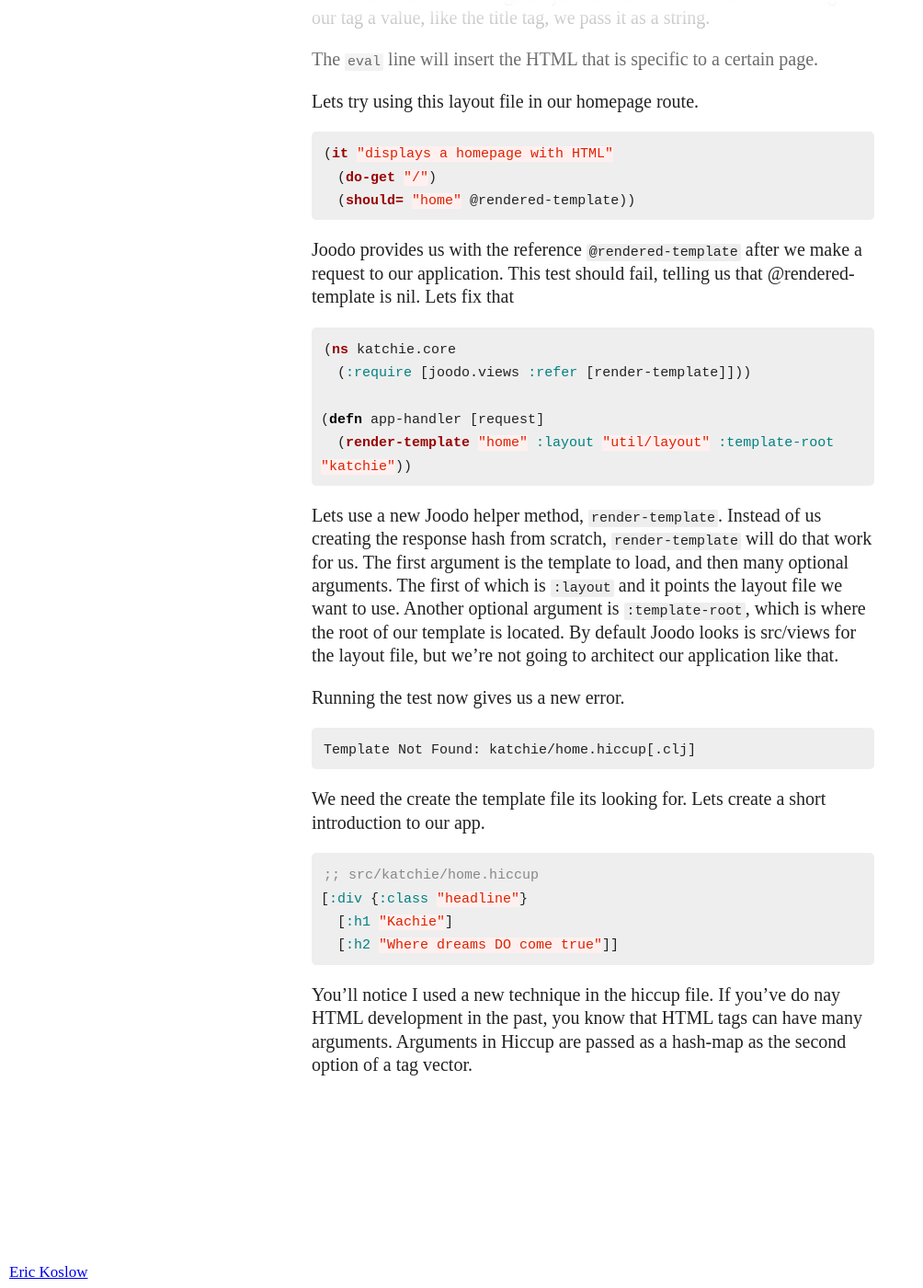
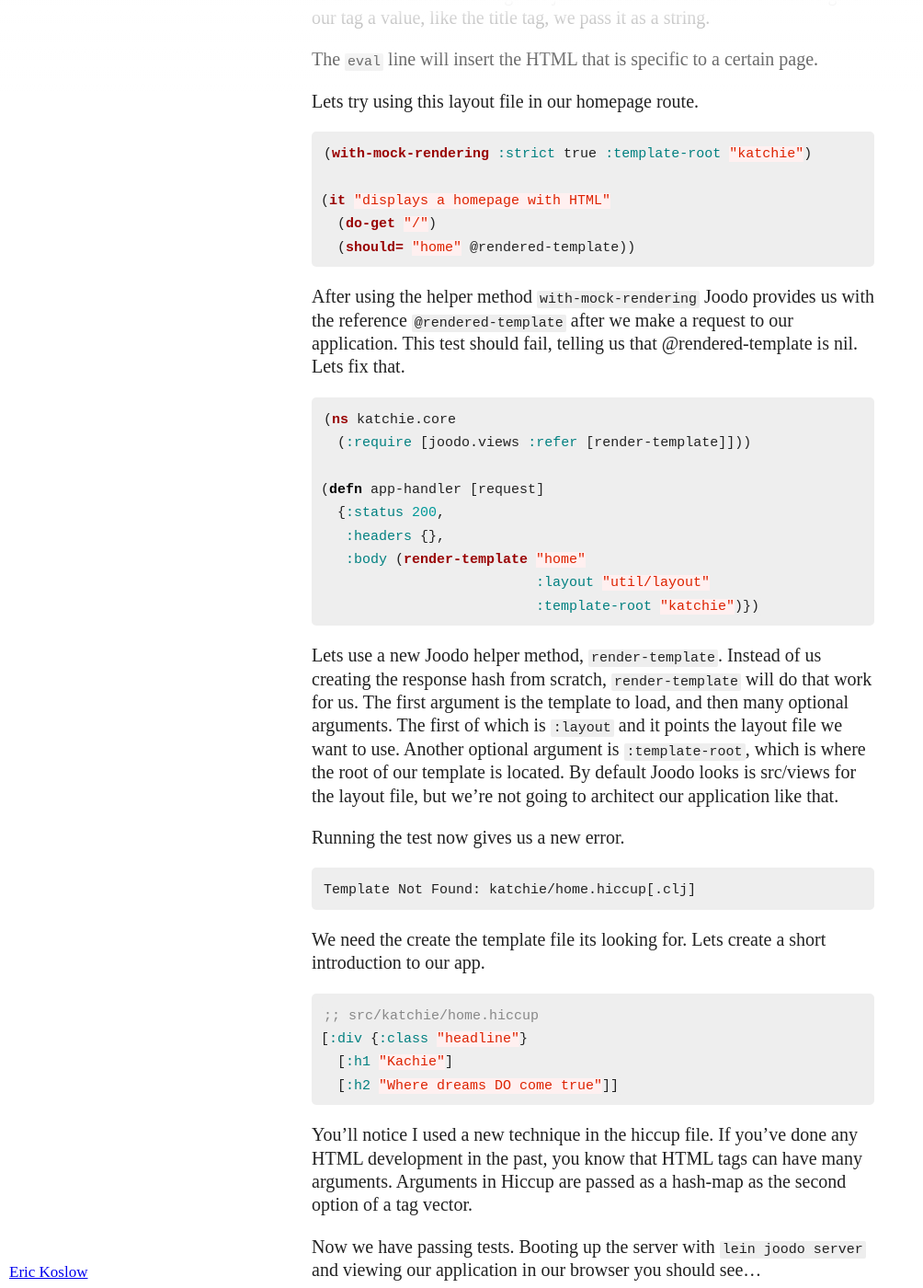
Before and after one commit to ekosz/ekosz.github.io, a Jekyll site: the page built from _posts/2012-10-15-test-driven-clojure-part-six.md, in a window 1280 px wide and 1400 px high, scrolled down 848 px. Shown: the whole window at 92% size, without its empty margins (0-1004 px from the left). Built offline with Jekyll 4.4.1, drawn with Linux system fonts in a browser that asks for light colours; nearby versions of some CDN libraries; library files that are not in the unit come from our copies; some of the changed text lies outside the part shown.

Commit message:
Updated post

```diff
--- a/_posts/2012-10-15-2012-test-driven-clojure-part-six.md
+++ b/_posts/2012-10-15-test-driven-clojure-part-six.md
@@ -32,21 +32,27 @@ The `eval` line will insert the HTML that is specific to a certain page.
 Lets try using this layout file in our homepage route.
 
 {% highlight clojure %}
+(with-mock-rendering :strict true :template-root "katchie")
+
 (it "displays a homepage with HTML"
   (do-get "/")
   (should= "home" @rendered-template))
 {% endhighlight %}
 
-Joodo provides us with the reference `@rendered-template` after we make
-a request to our application.  This test should fail, telling us that
-@rendered-template is nil.  Lets fix that
+After using the helper method `with-mock-rendering` Joodo provides us with the
+reference `@rendered-template` after we make a request to our application.  This
+test should fail, telling us that @rendered-template is nil.  Lets fix that.
 
 {% highlight clojure %}
 (ns katchie.core
   (:require [joodo.views :refer [render-template]]))
 
 (defn app-handler [request]
-  (render-template "home" :layout "util/layout" :template-root "katchie"))
+  {:status 200,
+   :headers {},
+   :body (render-template "home"
+                          :layout "util/layout"
+                          :template-root "katchie")})
 {% endhighlight %}
 
 Lets use a new Joodo helper method, `render-template`.  Instead of us creating
@@ -73,7 +79,16 @@ introduction to our app.
   [:h2 "Where dreams DO come true"]]
 {% endhighlight %}
 
-You'll notice I used a new technique in the hiccup file.  If you've do nay HTML
+You'll notice I used a new technique in the hiccup file.  If you've done any HTML
 development in the past, you know that HTML tags can have many arguments.
 Arguments in Hiccup are passed as a hash-map as the second option of a tag
 vector.
+
+Now we have passing tests.  Booting up the server with `lein joodo server` and
+viewing our application in our browser you should see...
+
+{% highlight text %}
+Kachie
+
+Where dreams DO come true
+{% endhighlight %}
```
